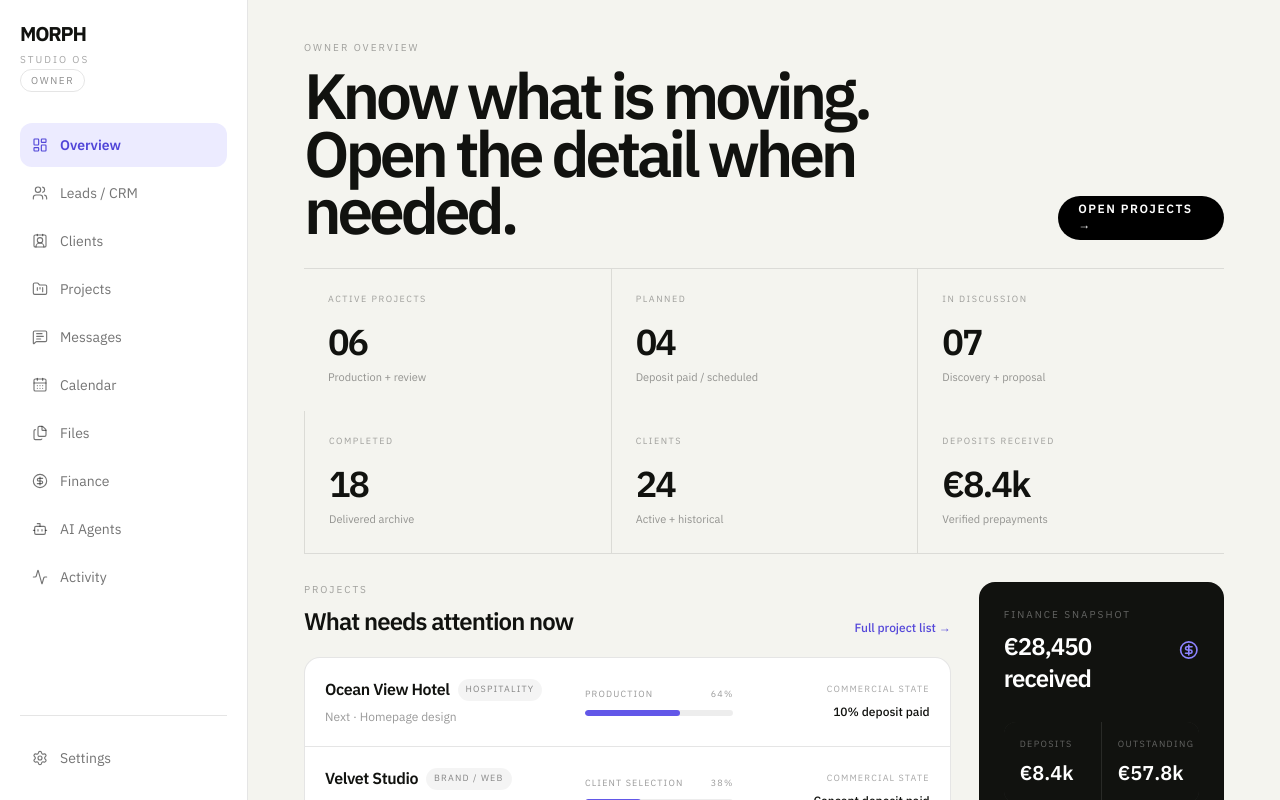
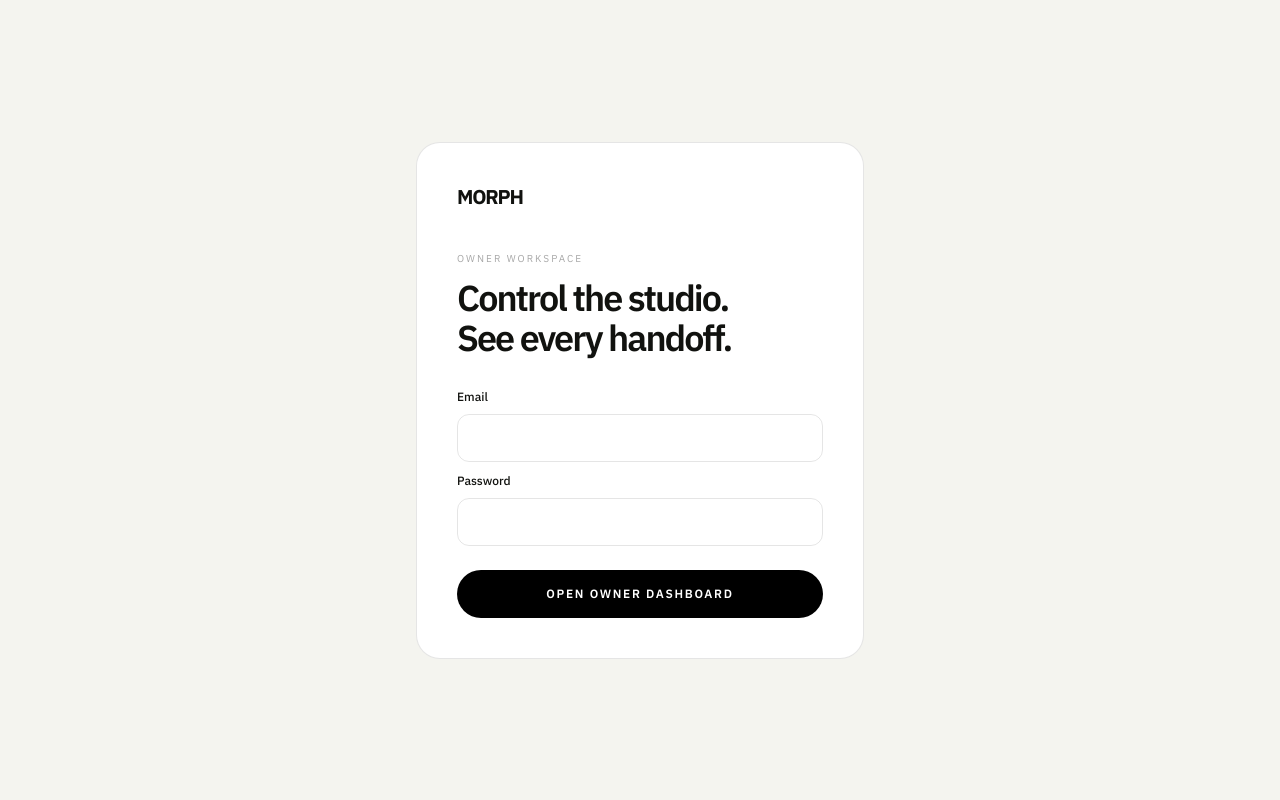
Before and after one commit to rusllich/lyzun-visual-engine, a Next.js app: page /dashboard in a window 1280 px wide. Shown: the top 800 px of the page. Built offline with nearby package versions, Linux system fonts and the light colour scheme.

Commit message:
feat(dashboard): enforce owner auth boundary

```diff
--- a/app/dashboard/layout.tsx
+++ b/app/dashboard/layout.tsx
@@ -1,13 +1,6 @@
 import type { ReactNode } from "react"
-import DashboardNav from "@/components/dashboard/DashboardNav"
+import DashboardGate from "@/components/dashboard/DashboardGate"
 
 export default function DashboardLayout({ children }: { children: ReactNode }) {
-  return (
-    <div className="min-h-screen bg-[#f4f4ef] text-[#11120f]">
-      <div className="grid min-h-screen lg:grid-cols-[248px_1fr]">
-        <DashboardNav />
-        <main className="px-5 py-6 sm:px-8 lg:px-10 xl:px-14 xl:py-10">{children}</main>
-      </div>
-    </div>
-  )
+  return <DashboardGate>{children}</DashboardGate>
 }
```
